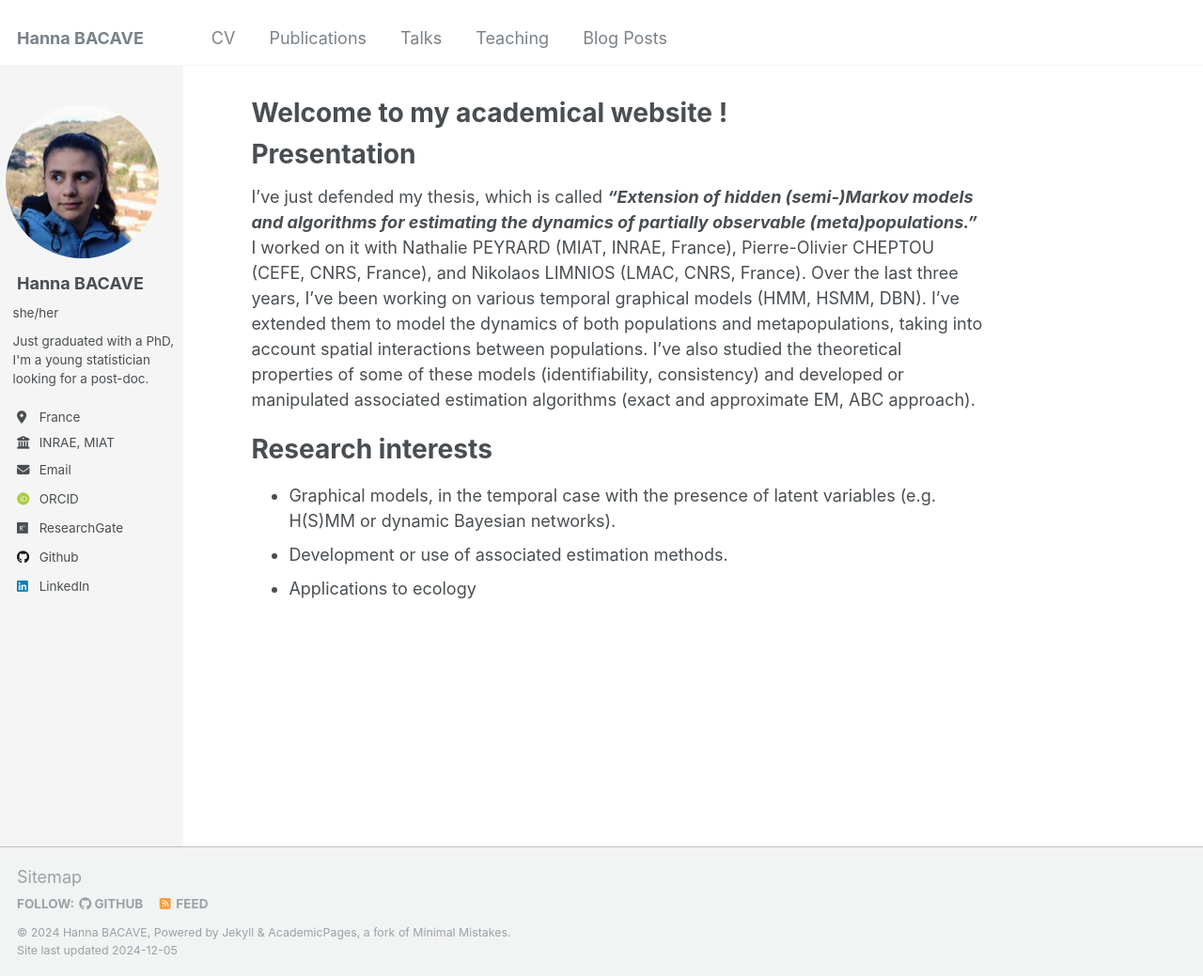
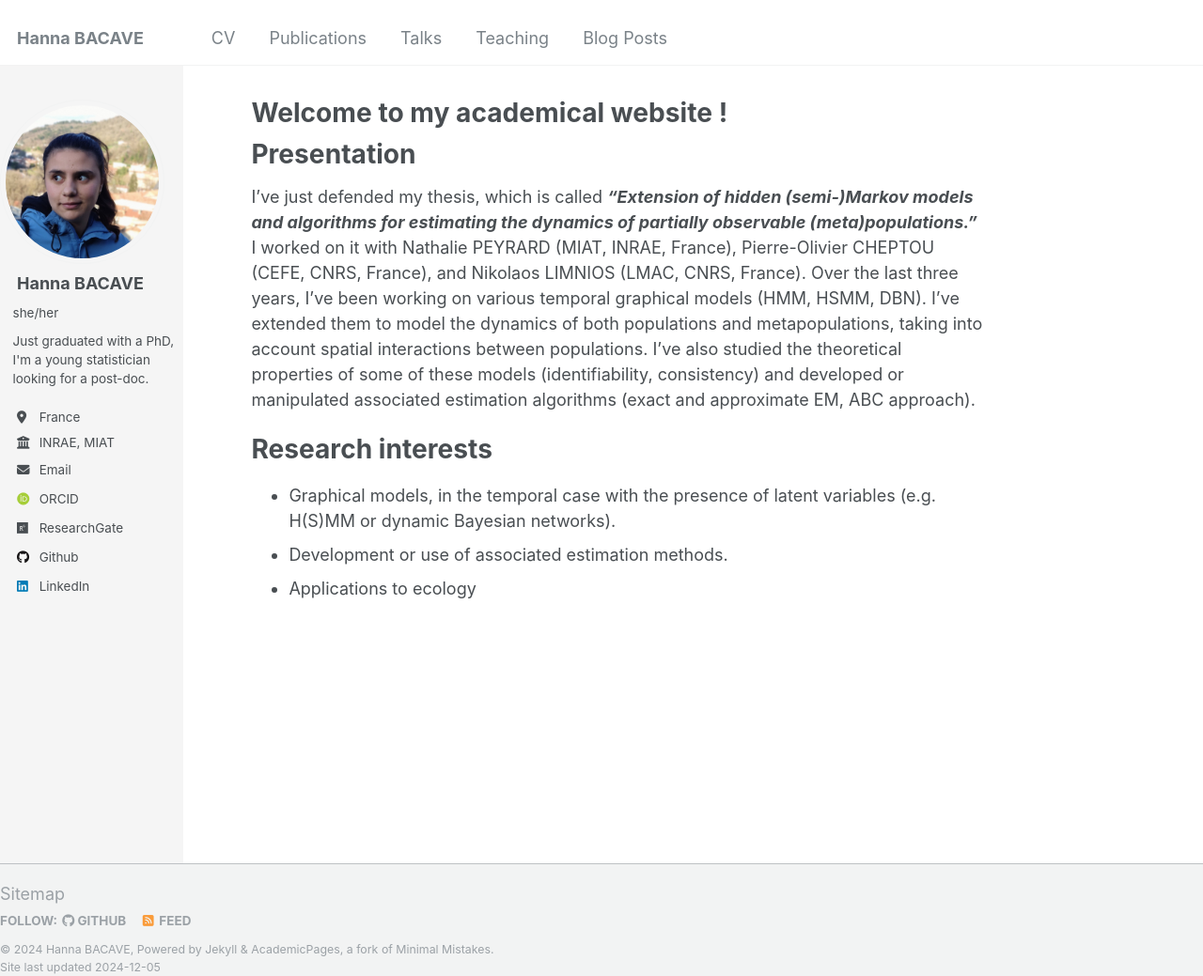
Before and after one commit to hannabacave/hannabacave.github.io, a Jekyll site: the page built from _pages/about.md, in a window 1280 px wide and 1039 px high. Shown: the whole window at 94% size. Built offline with Jekyll 4.4.1, drawn with Linux system fonts in a browser that asks for light colours; some web fonts are replaced.

Commit message:
Update _footer.scss

```diff
--- a/_sass/_footer.scss
+++ b/_sass/_footer.scss
@@ -29,7 +29,7 @@
     margin-right: auto;
     margin-top: 1em;
     max-width: 100%;
-    padding: 0 1em 1em;
+    padding: 0em;
 
     @include breakpoint($x-large) {
       max-width: $x-large;
```
